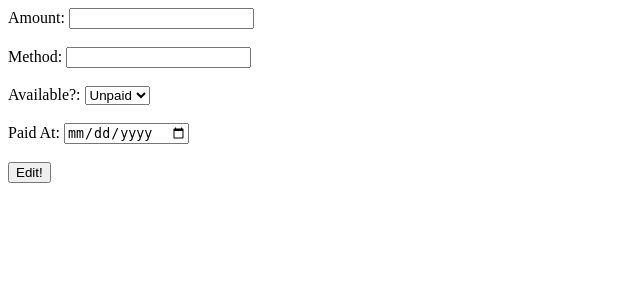
After one commit to Crist-Evan/studio-booking-web, a PHP site: page /admin/editPayment.php?payment_id=1 in a window 1280 px wide. The commit adds this page. Shown: the top 300 px of the page, without its empty margins (0-640 px from the left). Run offline with PHP 8.4, Linux system fonts and the light colour scheme; tables that the repository leaves empty hold one stand-in row (values such as "Sample post").

Commit message:
add payment system
added payment page / table to admin dashboard

```diff
--- a/admin/adminDashboard.php
+++ b/admin/adminDashboard.php
@@ -17,5 +17,6 @@
     <a href="manageUsers.php">manage users</a>
     <a href="manageStudios.php">manage studios</a>
     <a href="manageBookings.php">manage bookings</a>
+    <a href="managePayments.php">manage payments</a>
 </body>
 </html>
--- /dev/null
+++ b/admin/editPayment.php
@@ -0,0 +1,53 @@
+<?php
+    include '../connection.php';
+    $payment_id = $_GET['payment_id'];
+
+    if ($_SERVER['REQUEST_METHOD'] === 'POST') {
+        $newAmount = $_POST['amount'];
+        $newMethod = $_POST['method'];
+        $newStatus = $_POST['status'];
+        $newPaidAt = $_POST['paid_at'];
+
+        $query = "UPDATE payments SET amount = ?, method = ?, status = ?, paid_at = ? WHERE id = ?";
+        $stmt = mysqli_prepare($conn, $query);
+        mysqli_stmt_bind_param($stmt, 'dsssi', $newAmount, $newMethod, $newStatus, $newPaidAt, $payment_id);
+        mysqli_stmt_execute($stmt);
+
+        header("Location: managePayments.php");
+        exit;
+    }
+
+    $query = "SELECT * FROM payments WHERE id = ?";
+    $stmt = mysqli_prepare($conn, $query);
+    mysqli_stmt_bind_param($stmt, 'i', $payment_id);
+    mysqli_stmt_execute($stmt);
+    $result = mysqli_stmt_get_result($stmt);
+    $payment = mysqli_fetch_assoc($result);
+?>
+
+<!DOCTYPE html>
+<html lang="en">
+<head>
+    <meta charset="UTF-8">
+    <meta name="viewport" content="width=device-width, initial-scale=1.0">
+    <title>Edit Payment</title>
+</head>
+<body>
+    <form method="post">
+        <label for="amount">Amount: </label>
+        <input type="number" name="amount" step="0.01" required><br /><br />
+        <label for="method">Method: </label>
+        <input type="text" name="method" required><br /><br />
+        <label for="status">Available?: </label>
+        <select name="status" required>
+            <option value="unpaid" <?= $payment['status'] == 'unpaid' ? 'selected' : '' ?>>Unpaid</option>
+            <option value="paid" <?= $payment['status'] == 'paid' ? 'selected' : '' ?>>Paid</option>
+            <option value="failed" <?= $payment['status'] == 'failed' ? 'selected' : '' ?>>Failed</option>
+        </select><br /><br />
+        <label for="paid_at">Paid At: </label>
+        <input type="date" name="paid_at" value="<?= htmlspecialchars($payment['paid_at']) ?>" required><br /><br />
+
+        <input type="submit" value="Edit!">
+    </form>
+</body>
+</html>
```
Also changed, not shown: admin/managePayments.php (added, +45 -0 lines).
